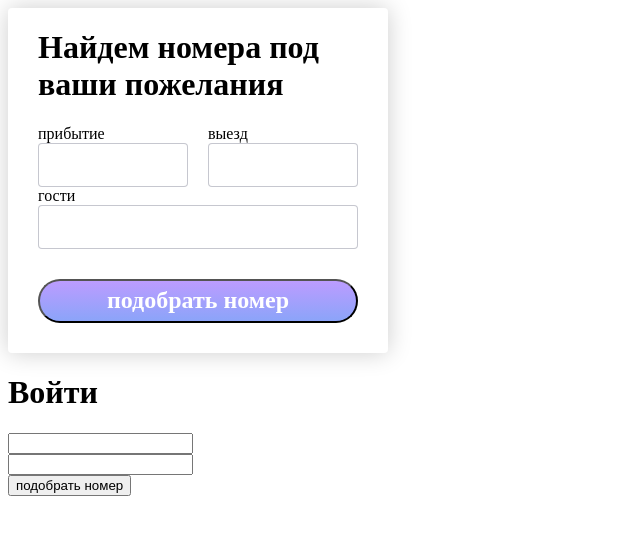
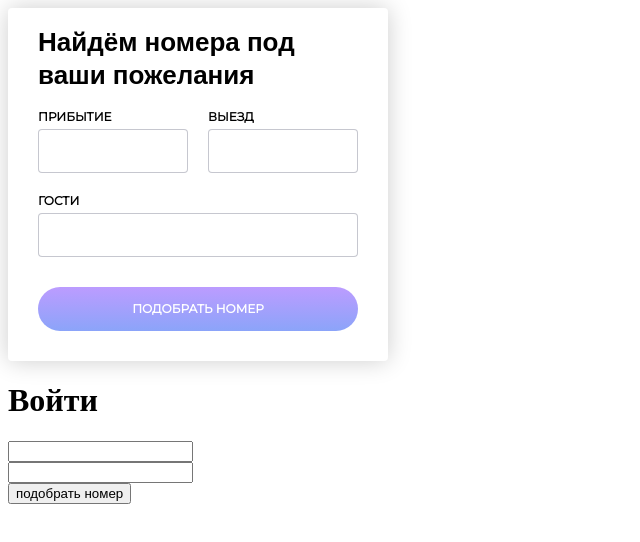
Before and after one commit to Innzare/Fullstack-WebDev, a website built with webpack: page Cards/main.pug in a window 1280 px wide. Shown: the whole page, without its empty margins (0-640 px from the left). Built offline with nearby package versions, Linux system fonts and the light colour scheme; files whose address does not match are found by name.

Commit message:
room__search modif

```diff
--- a/Cards/components/room__search/room__search.pug
+++ b/Cards/components/room__search/room__search.pug
@@ -1,6 +1,6 @@
 .room__search__wrapper
     .room__search__text
-        h1(class='room__search__h1') Найдем номера под ваши пожелания
+        h1(class='room__search__h1') Найдём номера под ваши пожелания
     .room__search__input_inOut
         .room__search__input_in
             span прибытие
--- a/Cards/components/room__search/room__search.scss
+++ b/Cards/components/room__search/room__search.scss
@@ -9,12 +9,25 @@
 .room__search__text {
     width: 320px;
     margin: 0 auto;
-    font-family: Quicksand;
+    font-family: 'Quicksand', sans-serif;
+    font-size: 13px;
+}
+
+span {
+    margin-bottom: 5px;
 }
 
 .room__search__input_inOut {
     display: flex;
     margin: 0 auto;
+    font-family: Montserrat;
+    font-style: normal;
+    font-weight: bold;
+    font-size: 12px;
+    line-height: 15px;
+    /* identical to box height */
+
+text-transform: uppercase;
 }
 
 .room__search__input_in{
@@ -45,6 +58,14 @@
     flex-direction: column;
     width: 320px;
     margin: 0 auto;
+    margin-top: 20px;
+    font-family: Montserrat;
+    font-style: normal;
+    font-weight: bold;
+    font-size: 12px;
+    line-height: 15px;
+    /* identical to box height */
+    text-transform: uppercase;
 }
 
 .room__search__input_button {
@@ -54,12 +75,25 @@
 .room__search__input_button input {
     background: linear-gradient(180deg, #BC9CFF 0%, #8BA4F9 100%);
     border-radius: 22px;
+    border: 0ch;
     width: 320px;
     height: 44px;
     font-family: Montserrat;
     font-style: normal;
     font-weight: bold;
-    font-size: 24px;
+    font-size: 12px;
     line-height: 15px;
+    /* identical to box height */
     color: white;
+    text-align: center;
+    text-transform: uppercase;
 }
+
+@font-face {
+    // название шрифта(чтобы не запутаться лучше указать название папки со шрифтом)
+    font-family: "RalewayRegular";
+    // адрес шрифта и тип
+    src: url("../../src/fonts/Montserrat-Bold.ttf") format("truetype");
+    font-style: normal;
+    font-weight: normal;
+    }
--- a/Cards/main.pug
+++ b/Cards/main.pug
@@ -5,6 +5,7 @@ html(lang="en")
         meta(name="viewport", content="width=device-width, initial-scale=1.0")
         meta(http-equiv="X-UA-Compatible", content="ie=edge")
         title Document
+        <link href="https://fonts.googleapis.com/css?family=Montserrat|Quicksand&display=swap" rel="stylesheet">
         link(rel="stylesheet", href="app.css")
     body
         include components/room__search/room__search
```
Also changed, not shown: Cards/dist/app.css, Cards/dist/fonts/Montserrat-Boldd3085f686df272f9e1a267cc69b2d24f.ttf (added), Cards/dist/index.html.
